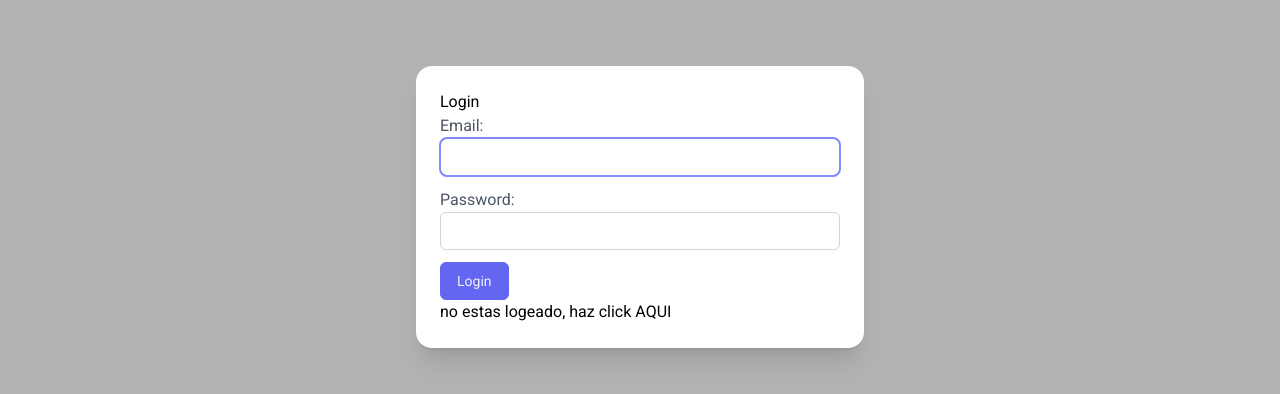
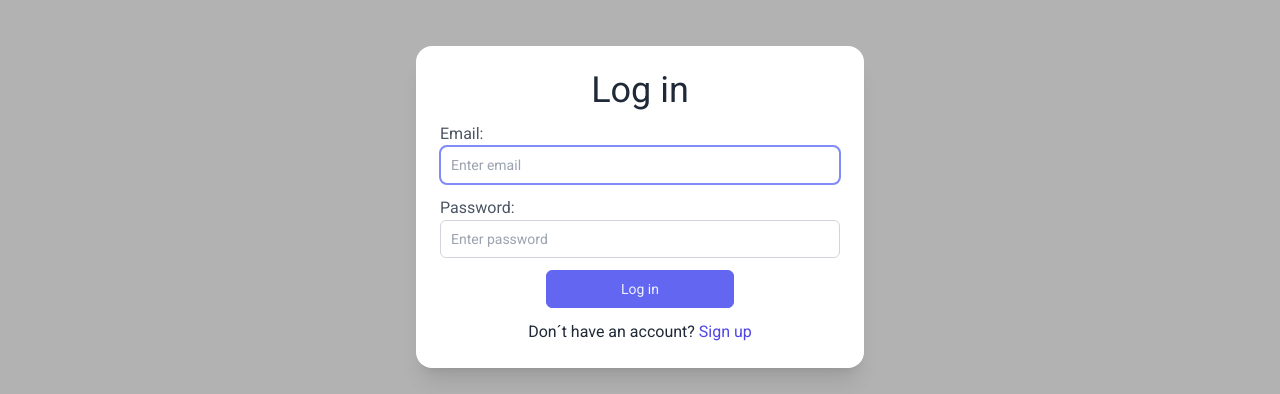
Before and after one commit to mariogruby/Management-Tool, a React (Create React App) app in the folder client/: page /login in a window 1280 px wide. Shown: the part 193-587 px from the top of the page. Built offline with nearby package versions, Linux system fonts and the light colour scheme; no server answers.

Commit message:
cambios finales en front antes del deploy

```diff
--- a/client/src/auth/Login.jsx
+++ b/client/src/auth/Login.jsx
@@ -5,20 +5,30 @@ import BtnPrimary from '../components/BtnPrimary.jsx'
 import authService from '../services/auth.js';
 import Loader from '../components/Loading.jsx'
 
-//TODO: arreglar lo del loader en el button
-
 const LoginPage = () => {
+    const [isLoading, setIsLoading] = useState(false);
     const [email, setEmail] = useState("");
     const [password, setPassword] = useState("");
     const [errorMessage, setErrorMessage] = useState(undefined);
 
     const navigate = useNavigate();
+    const { storeToken, authenticateUser } = useContext(AuthContext);
 
+    const handleEmail = (e) => {
+        setEmail(e.target.value);
+        // Limpiar el mensaje de error cuando el usuario comienza a corregir
+        if (errorMessage && (errorMessage.includes('found') || errorMessage.includes('Provide'))) {
+            setErrorMessage(undefined);
+        }
+    };
 
-    const { storeToken, authenticateUser, isLoading } = useContext(AuthContext);
-
-    const handleEmail = (e) => setEmail(e.target.value)
-    const handlePassword = (e) => setPassword(e.target.value)
+    const handlePassword = (e) => {
+        setPassword(e.target.value);
+        // Limpiar el mensaje de error cuando el usuario comienza a corregir
+        if (errorMessage && (errorMessage.includes('Unable') || errorMessage.includes('Provide'))) {
+            setErrorMessage(undefined);
+        }
+    };
 
     const handleLoginSubmit = (e) => {
         e.preventDefault();
@@ -27,31 +37,52 @@ const LoginPage = () => {
         authService
             .login(requestBody)
             .then((response) => {
-                storeToken(response.data.authToken);
-                authenticateUser();
-                navigate("/")
+                setIsLoading(true);
+                setTimeout(() => {
+                    storeToken(response.data.authToken);
+                    authenticateUser();
+                    navigate("/")
+                }, 1500)
             })
             .catch((error) => {
-                const errroDescription = error.response.data.message;
-                setErrorMessage(errroDescription);
-            })
+                const errorDescription = error.response.data.message;
+                setErrorMessage(errorDescription);
+            });
     };
 
     return (
         <>
-        <h2>Login</h2>
-            <form onSubmit={handleLoginSubmit}>
+            <h2 className='text-4xl flex justify-center text-gray-800 mb-3'>Log in</h2>
+            <form onSubmit={handleLoginSubmit} noValidate>
                 <div className='mb-3'>
                     <label className='block text-gray-600'>Email:</label>
-                    <input type="email" value={email} onChange={handleEmail} className='border border-gray-300 rounded-md w-full text-sm py-2 px-2.5 focus:border-indigo-500 focus:outline-offset-1 focus:outline-indigo-400' />
+                    <input
+                        type="email"
+                        placeholder='Enter email'
+                        value={email}
+                        onChange={handleEmail}
+                        className={`border ${errorMessage && (errorMessage.includes('found') || errorMessage.includes('Provide')) ? 'border-red-500' : 'border-gray-300'} rounded-md w-full text-sm py-2 px-2.5 focus:border-indigo-500 focus:outline-offset-1 focus:outline-indigo-400`}
+                    />
+                    {errorMessage && errorMessage.includes('found') && <div className="error-message text-red-500">{errorMessage}</div>}
                 </div>
                 <div className='mb-3'>
                     <label className='block text-gray-600'>Password:</label>
-                    <input type="password" value={password} onChange={handlePassword} className='border border-gray-300 rounded-md w-full text-sm py-2 px-2.5 focus:border-indigo-500 focus:outline-offset-1 focus:outline-indigo-400' />
+                    <input
+                        type="password"
+                        placeholder='Enter password'
+                        value={password}
+                        onChange={handlePassword}
+                        className={`border ${errorMessage && (errorMessage.includes('Unable') || errorMessage.includes('Provide')) ? 'border-red-500' : 'border-gray-300'} rounded-md w-full text-sm py-2 px-2.5 focus:border-indigo-500 focus:outline-offset-1 focus:outline-indigo-400`}
+                    />
+                    {errorMessage && errorMessage.includes('Unable') && <div className="error-message text-red-500">{errorMessage}</div>}
                 </div>
-                {errorMessage && <div className="error-message">{errorMessage}</div>}
-                {isLoading ?  <p>loading...</p> : <BtnPrimary type="submit">Login</BtnPrimary>}
-                <p>no estas logeado, haz click <Link to='/signup'>AQUI</Link></p>
+                {errorMessage && errorMessage.includes('Provide') && <div className="error-message text-red-500  flex justify-center mb-2">{errorMessage}</div>}
+                <div className='flex justify-center'>
+                    {isLoading ? <BtnPrimary style={{ width: '188px', opacity: 0.7 }} className='' disabled><Loader /></BtnPrimary > : <BtnPrimary style={{ width: '188px' }} type="submit">Log in</BtnPrimary>}
+                </div>
+                <div className='flex justify-center mt-3'>
+                    <p className=' text-gray-800'>Don´t have an account?  <Link to='/signup' className='text-indigo-600 hover:text-indigo-900'>Sign up</Link></p>
+                </div>
             </form>
         </>
     );
--- a/client/src/auth/Signup.jsx
+++ b/client/src/auth/Signup.jsx
@@ -1,19 +1,31 @@
-// Signup.jsx
-
 import React, { useState } from "react";
 import { useNavigate, Link } from "react-router-dom";
 import authService from "../services/auth.js";
 import BtnPrimary from '../components/BtnPrimary.jsx'
+import Loader from '../components/Loading.jsx'
+import toast from 'react-hot-toast';
 
 const SignupPage = ({ handleTabChange }) => {
+    const [isLoading, setIsLoading] = useState(false);
     const [email, setEmail] = useState("");
     const [password, setPassword] = useState("");
     const [errorMessage, setErrorMessage] = useState(undefined);
 
     const navigate = useNavigate();
 
-    const handleEmail = (e) => setEmail(e.target.value);
-    const handlePassword = (e) => setPassword(e.target.value);
+    const handleEmail = (e) => {
+        setEmail(e.target.value);
+        if (errorMessage && errorMessage.includes('address')) {
+            setErrorMessage(undefined);
+        }
+    };
+
+    const handlePassword = (e) => {
+        setPassword(e.target.value);
+        if (errorMessage && errorMessage.includes('Password')) {
+            setErrorMessage(undefined);
+        }
+    };
 
     const handleSignupSubmit = (e) => {
         e.preventDefault();
@@ -22,7 +34,11 @@ const SignupPage = ({ handleTabChange }) => {
         authService
             .signup(requestBody)
             .then((response) => {
-                navigate("/login");
+                setIsLoading(true);
+                setTimeout(() => {
+                    toast.success('Account created')
+                    navigate("/login");
+                }, 1500)
             })
             .catch((error) => {
                 const errorDescription = error.response.data.message;
@@ -32,23 +48,44 @@ const SignupPage = ({ handleTabChange }) => {
 
     return (
         <>
-        <h2>Signup</h2>
-            <form onSubmit={handleSignupSubmit}>
+            <h2 className='text-4xl flex justify-center text-gray-800 mb-3'>Create account</h2>
+            <form onSubmit={handleSignupSubmit} noValidate>
                 <div className='mb-3'>
                     <label className='block text-gray-600'>Email:</label>
-                    <input type="email" value={email} onChange={handleEmail} className='border border-gray-300 rounded-md w-full text-sm py-2 px-2.5 focus:border-indigo-500 focus:outline-offset-1 focus:outline-indigo-400' />
+                    <input
+                        type="email"
+                        placeholder="Enter email"
+                        value={email}
+                        onChange={handleEmail}
+                        className={`border ${errorMessage && (errorMessage.includes('address') || errorMessage.includes('.')) ? 'border-red-500' : 'border-gray-300'} rounded-md w-full text-sm py-2 px-2.5 focus:border-indigo-500 focus:outline-offset-1 focus:outline-indigo-400`}
+                    />
+                    {errorMessage && errorMessage.includes('address') && <div className="error-message text-red-500">{errorMessage}</div>}
                 </div>
                 <div className='mb-3'>
                     <label className='block text-gray-600'>Password:</label>
-                    <input type="password" value={password} onChange={handlePassword} className='border border-gray-300 rounded-md w-full text-sm py-2 px-2.5 focus:border-indigo-500 focus:outline-offset-1 focus:outline-indigo-400' />
+                    <input
+                        type="password"
+                        placeholder="Create password (at least 6 characters)"
+                        value={password}
+                        onChange={handlePassword}
+                        className={`border ${errorMessage && (errorMessage.includes('Password') || errorMessage.includes('.')) ? 'border-red-500' : 'border-gray-300'} rounded-md w-full text-sm py-2 px-2.5 focus:border-indigo-500 focus:outline-offset-1 focus:outline-indigo-400`}
+                    />
+                    {errorMessage && errorMessage.includes('Password') && <div className="error-message text-red-500">{errorMessage}</div>}
                 </div>
-                {errorMessage && <div className="error-message">{errorMessage}</div>}
-                <BtnPrimary type="submit">Signup</BtnPrimary>
-                <p>no estas registrado, haz click <Link to='/login'>AQUI</Link> para iniciar sesion</p>
+                {errorMessage && errorMessage.includes('Account') && <div className="error-message text-red-500  flex justify-center mb-2">{errorMessage}</div>}
+                {errorMessage && errorMessage.includes('.') && <div className="error-message text-red-500  flex justify-center mb-2">{errorMessage}</div>}
+                <div className='flex justify-center'>
+                    {isLoading ?
+                        <BtnPrimary style={{ width: '188px', opacity: 0.7 }} className='' disabled><Loader /></BtnPrimary>
+                        :
+                        <BtnPrimary style={{ width: '188px' }} type="submit">Sign up</BtnPrimary>}
+                </div>
+                <div className='flex justify-center mt-3'>
+                    <p className=' text-gray-800'>Already have an account? <Link to='/login' className='text-indigo-600 hover:text-indigo-900'>Log in</Link></p>
+                </div>
             </form>
         </>
     );
-
 }
 
 export default SignupPage;
--- a/client/src/auth/Update.jsx
+++ b/client/src/auth/Update.jsx
@@ -1,13 +1,18 @@
-import React, { useState, useContext } from 'react';
+import React, { useState } from 'react';
 import authService from "../services/auth.js";
+import { useNavigate, Link } from 'react-router-dom';
 import BtnPrimary from '../components/BtnPrimary.jsx';
-import toast from 'react-hot-toast'
-import { AuthContext } from '../context/auth.js';
+import BtnSecondary from '../components/BtnSecondary.jsx';
+import toast from 'react-hot-toast';
+import Loader from '../components/Loading.jsx';
+// import { AuthContext } from '../context/auth.js';
 
 const UpdateUser = () => {
-    const { isLoading } = useContext(AuthContext);
+    const [isLoading, setIsLoading] = useState(false);
     const [newPassword, setNewPassword] = useState('');
     const [confirmPassword, setConfirmPassword] = useState('');
+
+    const navigate = useNavigate();
 
     const handleUpdatePassword = async () => {
         const requestBody = { newPassword }
@@ -18,9 +23,15 @@ const UpdateUser = () => {
 
         try {
             const response = await authService.updateUser(requestBody)
-            toast.success(response.data.message);
+            setIsLoading(true);
             setNewPassword('');
             setConfirmPassword('');
+            setTimeout(() => {
+                toast.success(response.data.message);
+            }, 1000)
+            setTimeout(() => {
+                navigate('/');
+            }, 2000);
         } catch (error) {
             toast.error(error.response.data.message)
         }
@@ -28,11 +39,12 @@ const UpdateUser = () => {
 
     return (
         <>
-            <h2>Update Password</h2>
+            <h2 className='text-2xl flex justify-center text-gray-800 mb-3'>Update Password</h2>
             <div className='mb-3'>
                 <label className='block text-gray-600'>New Password:</label>
                 <input
                     type="password"
+                    placeholder="Enter new password"
                     value={newPassword}
                     onChange={(e) => setNewPassword(e.target.value)}
                     className='border border-gray-300 rounded-md w-full text-sm py-2 px-2.5 focus:border-indigo-500 focus:outline-offset-1 focus:outline-indigo-400'
@@ -42,12 +54,21 @@ const UpdateUser = () => {
                 <label className='block text-gray-600'>Confirm Password:</label>
                 <input
                     type="password"
+                    placeholder="Repeat the new password"
                     value={confirmPassword}
                     onChange={(e) => setConfirmPassword(e.target.value)}
                     className='border border-gray-300 rounded-md w-full text-sm py-2 px-2.5 focus:border-indigo-500 focus:outline-offset-1 focus:outline-indigo-400'
                 />
             </div>
-            {isLoading ? <p>loading...</p> : <BtnPrimary onClick={handleUpdatePassword}>Update</BtnPrimary>}
+            <div className='flex justify-between'>
+                <Link to='/'>
+                    <BtnSecondary>Back</BtnSecondary>
+                </Link>
+                {isLoading ?
+                    <BtnPrimary style={{ width: '78px', opacity: 0.7 }} className='' disabled><Loader /></BtnPrimary>
+                    :
+                    <BtnPrimary onClick={handleUpdatePassword}>Update</BtnPrimary>}
+            </div>
         </>
     );
 };
--- a/client/src/components/Loading.jsx
+++ b/client/src/components/Loading.jsx
@@ -3,7 +3,7 @@ import React from 'react';
 const Loader = (props) => {
     return (
         <div
-            className="inline-block h-8 w-8 animate-spin rounded-full border-4 border-solid border-current border-r-transparent align-[-0.125em] text-primary motion-reduce:animate-[spin_1.5s_linear_infinite]"
+            className="inline-block h-4 w-4 mr-1 animate-spin rounded-full border-2 border-solid border-current border-r-transparent align-[-0.125em] text-primary motion-reduce:animate-[spin_1.5s_linear_infinite]"
             role="status">
             <span
                 className="!absolute !-m-px !h-px !w-px !overflow-hidden !whitespace-nowrap !border-0 !p-0 ![clip:rect(0,0,0,0)]"
```
